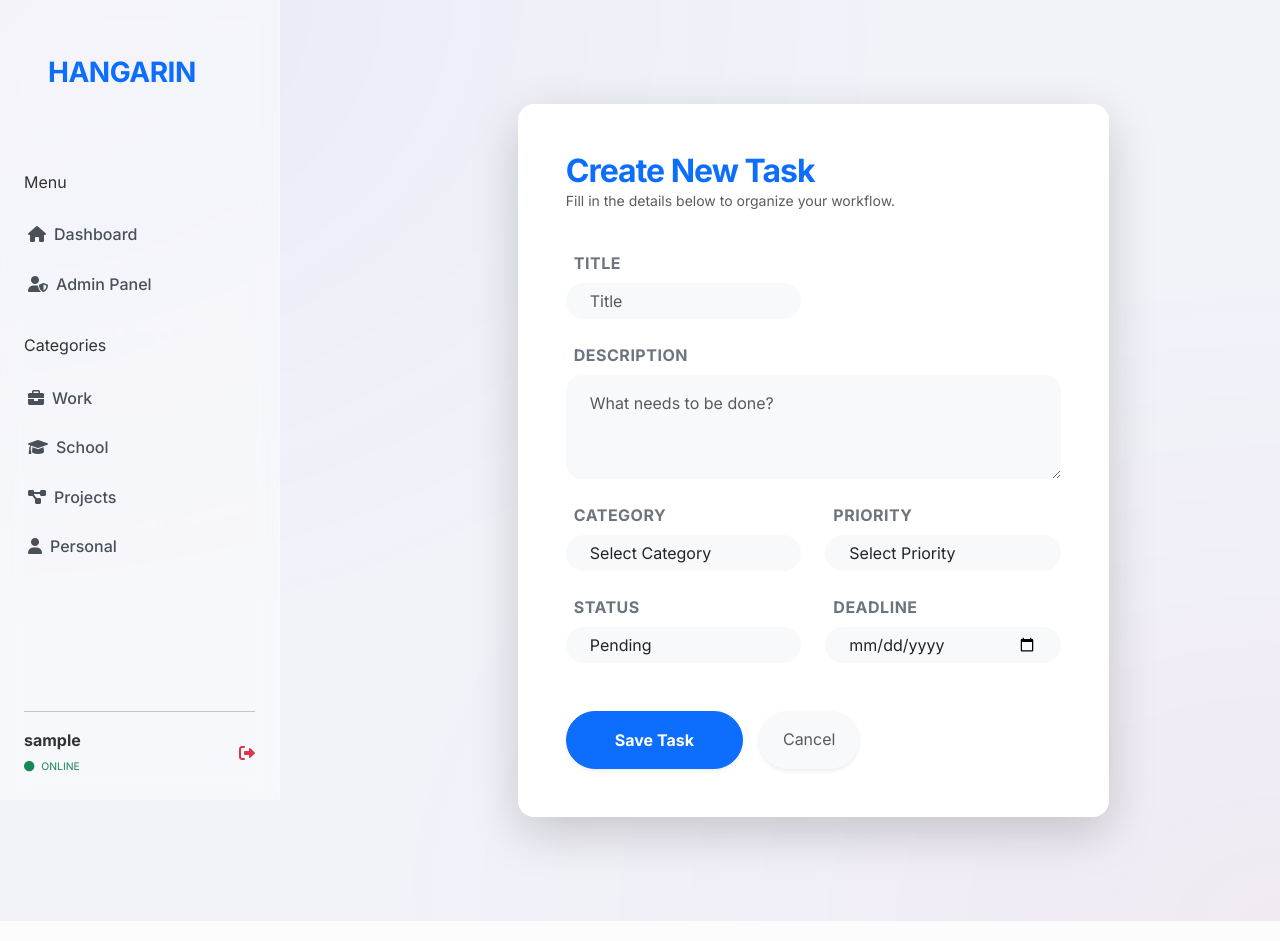
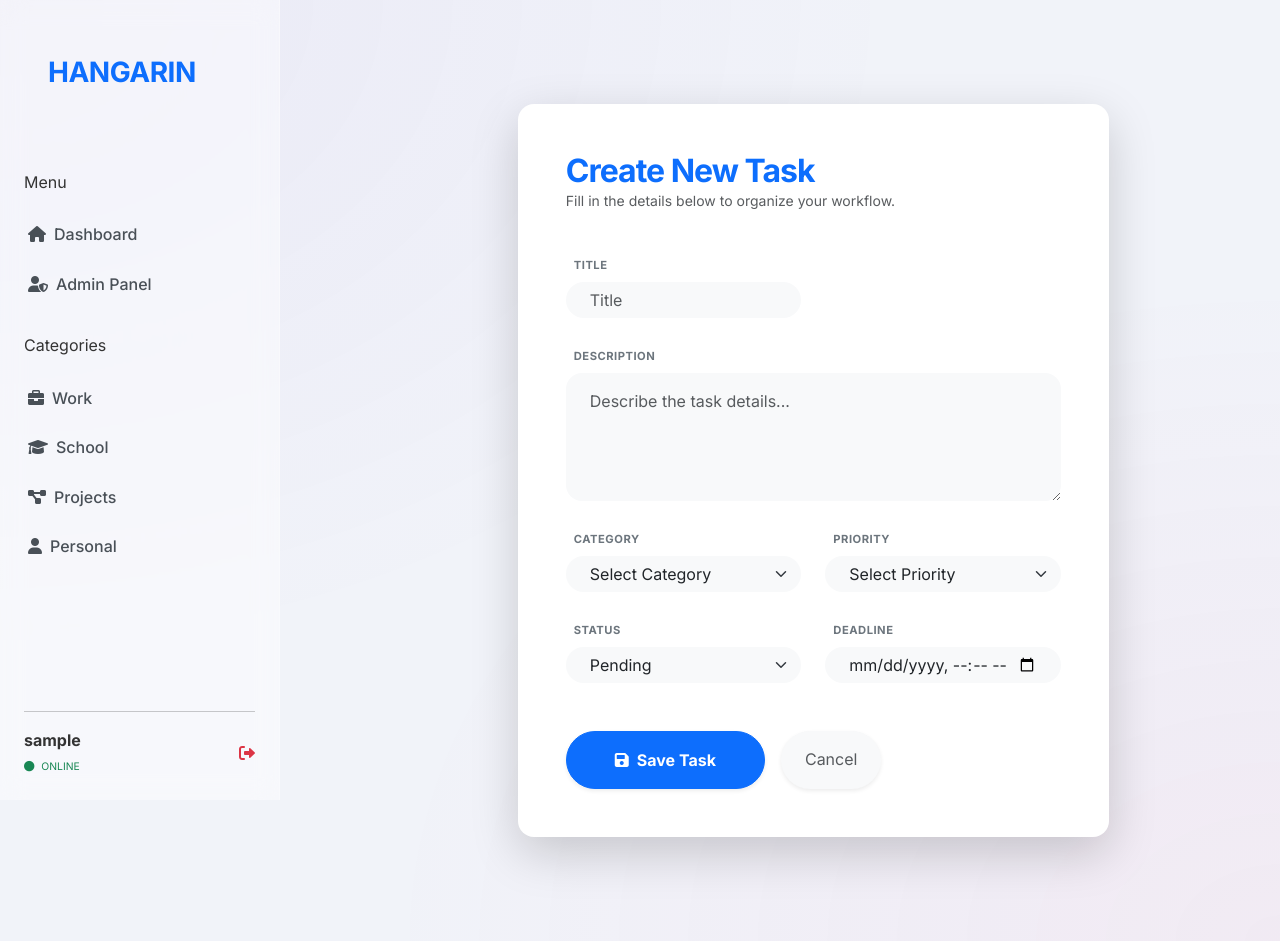
Before and after one commit to Eizo491/Hangarin, a Django app: page /task/new/ in a window 1280 px wide; the page is wider, and only the part inside the window is pictured. Run offline with Django 5.2, Linux system fonts and the light colour scheme; the visitor is signed in with stand-in values (Sample User, id 1); data that the repository does not hold is empty; some libraries are stand-ins or nearby versions.

Commit message:
Updated task templates for Category and Priority

```diff
--- a/templates/task_form.html
+++ b/templates/task_form.html
@@ -5,8 +5,8 @@
 <div class="container animate-view py-5">
     <div class="row justify-content-center">
         <div class="col-md-10 col-lg-8">
-            <div class="card task-form-card p-4 p-md-5 border-0 shadow-lg rounded-4">
-                <div class="mb-4">
+            <div class="card task-form-card p-4 p-md-5 border-0 shadow-lg rounded-4 bg-white">
+                <div class="mb-4 text-start">
                     <h2 class="fw-bold m-0 text-primary" style="letter-spacing: -1px;">
                         {% if object %}Edit Task{% else %}Create New Task{% endif %}
                     </h2>
@@ -17,24 +17,31 @@
                     {% csrf_token %}
                     <div class="row g-4">
                         {% for field in form %}
-                            {# Logic: Description is full width, others are half width #}
+                            {# Description takes full width, others take half #}
                             <div class="{% if field.name == 'description' %}col-12{% else %}col-md-6{% endif %} text-start">
-                                <label class="form-label fw-bold ultra-small text-secondary px-2 text-uppercase" style="letter-spacing: 0.5px;">
+                                <label class="form-label fw-bold ultra-small text-secondary px-2 text-uppercase" style="letter-spacing: 0.5px; font-size: 0.7rem;">
                                     {{ field.label }}
                                 </label>
 
                                 <div class="input-group-custom">
                                     {% if field.name == 'description' %}
-                                        {% render_field field class="form-control rounded-4 px-4 py-3 bg-light border-0" rows="3" placeholder="What needs to be done?" %}
+                                        {% render_field field class="form-control rounded-4 px-4 py-3 bg-light border-0" rows="4" placeholder="Describe the task details..." %}
+
                                     {% elif field.name == 'deadline' %}
-                                        {% render_field field class="form-control rounded-pill px-4 bg-light border-0" type="date" %}
+                                        {# Datetime-local matches your models.DateTimeField #}
+                                        {% render_field field class="form-control rounded-pill px-4 bg-light border-0" type="datetime-local" %}
+
+                                    {% elif field.name == 'category' or field.name == 'priority' or field.name == 'status' %}
+                                        {# Using form-select for the ForeignKey dropdowns #}
+                                        {% render_field field class="form-select rounded-pill px-4 bg-light border-0" %}
+
                                     {% else %}
                                         {% render_field field class="form-control rounded-pill px-4 bg-light border-0" placeholder=field.label %}
                                     {% endif %}
                                 </div>
 
                                 {% if field.errors %}
-                                    <div class="text-danger ultra-small px-3 mt-1 animated fadeIn">
+                                    <div class="text-danger ultra-small px-3 mt-1 animated fadeIn" style="font-size: 0.75rem;">
                                         <i class="fas fa-exclamation-circle me-1"></i> {{ field.errors|first }}
                                     </div>
                                 {% endif %}
@@ -44,7 +51,7 @@
 
                     <div class="mt-5 d-flex flex-column flex-md-row gap-3">
                         <button type="submit" class="btn btn-primary rounded-pill px-5 fw-bold text-white shadow-sm py-3">
-                            {% if object %}Update Task{% else %}Save Task{% endif %}
+                            <i class="fas fa-save me-2"></i>{% if object %}Update Task{% else %}Save Task{% endif %}
                         </button>
                         <a href="{% url 'task_list' %}" class="btn btn-light rounded-pill px-4 text-muted border-0 shadow-sm py-3">
                             Cancel
```
Also changed, not shown: templates/task_detail.html (+33 -2 lines), templates/task_list.html (+10 -10 lines).
